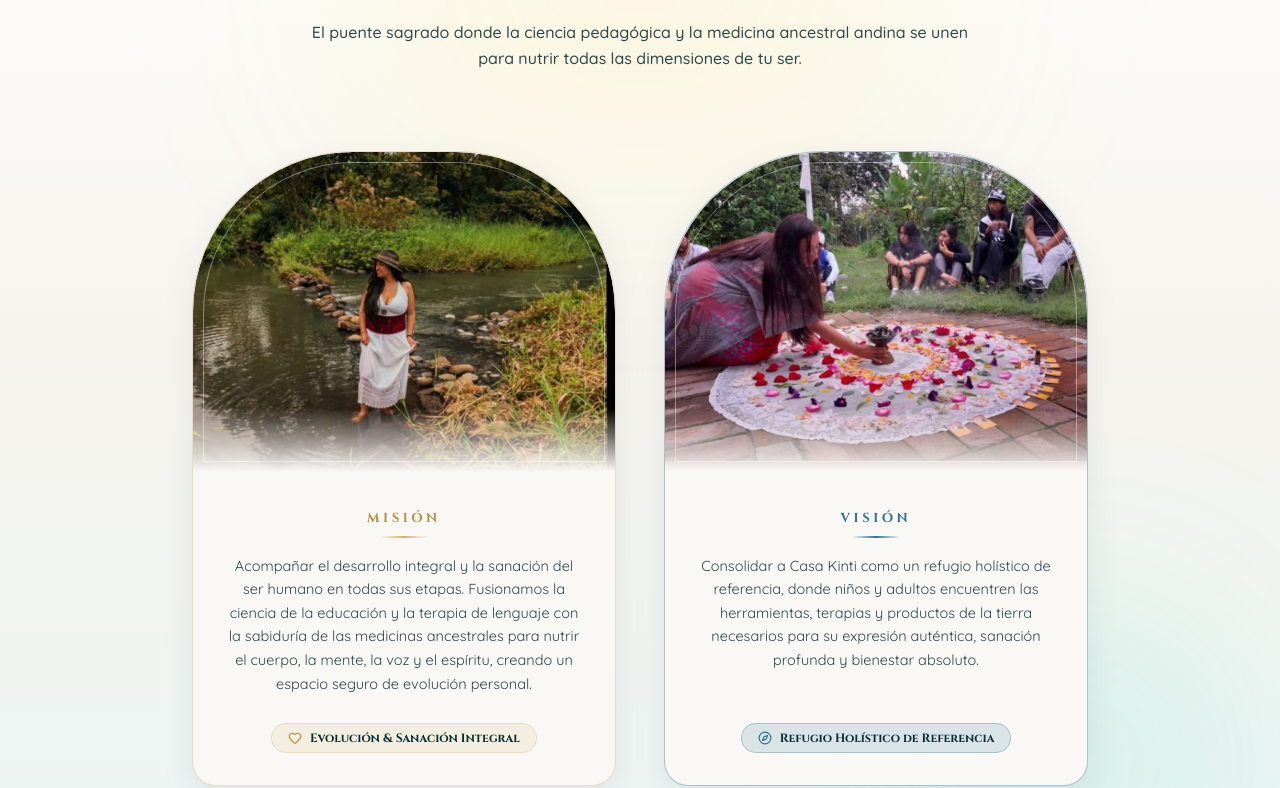
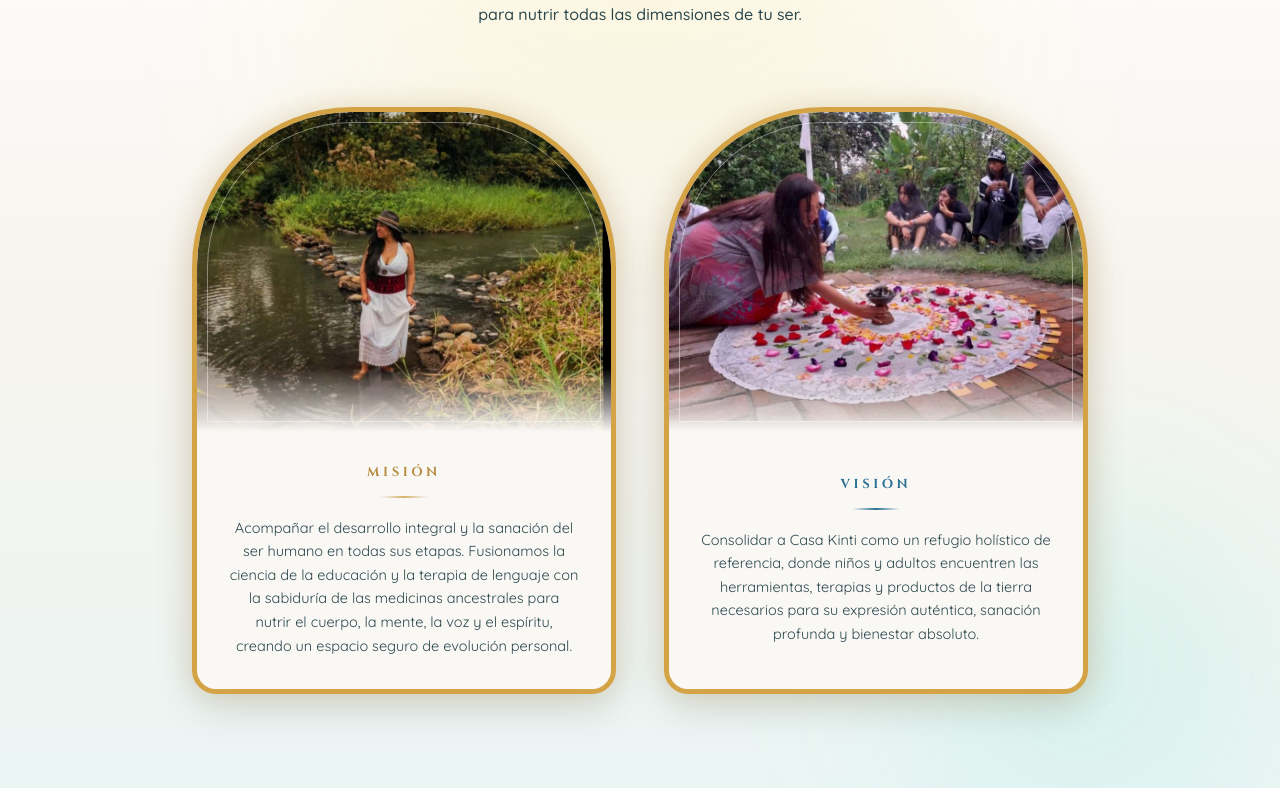
Before and after one commit to kindevec/Casa---Kinti, a React (Vite) app: page / in a window 1280 px wide. Shown: the part 2338-3126 px from the top of the page. Built offline with nearby package versions, Linux system fonts and the light colour scheme; a web font is replaced by a local one.

Commit message:
feat(mision-vision): fotos para educacion limpias sin barra de video, contorno grueso dorado en contenedores y remocion de insignias

```diff
--- a/src/components/MissionVisionSection.tsx
+++ b/src/components/MissionVisionSection.tsx
@@ -1,8 +1,23 @@
 import React from 'react';
 import { motion } from 'motion/react';
-import { Sparkles, Heart, Compass } from 'lucide-react';
+import { useNicheMode } from '../context/NicheContext';
 
 export const MissionVisionSection: React.FC = () => {
+  const { mode } = useNicheMode();
+  const isEducacion = mode === 'educacion';
+
+  // Fotos dinámicas según el nicho activo
+  const misionImage = isEducacion ? '/mision-educacion-ninos.jpg' : '/mision-johanna-rio.jpg';
+  const visionImage = isEducacion ? '/vision-educacion-nino.jpg' : '/vision-ceremonia-mandala.jpg';
+
+  const misionAlt = isEducacion
+    ? 'Misión Casa Kinti - Niños compartiendo merienda y socialización al aire libre'
+    : 'Misión Casa Kinti - Johanna Proaño en conexión con la naturaleza y el río sagrado';
+
+  const visionAlt = isEducacion
+    ? 'Visión Casa Kinti - Niño desarrollando su creatividad y motricidad pintando con alegría'
+    : 'Visión Casa Kinti - Círculo ceremonial sagrado con mandala floral y medicina ancestral';
+
   return (
     <section
       id="mision-vision"
@@ -13,15 +28,8 @@ export const MissionVisionSection: React.FC = () => {
       <div className="absolute -bottom-10 right-10 w-80 h-80 bg-[#00D2B4]/10 rounded-full blur-[100px] pointer-events-none" />
 
       <div className="max-w-6xl mx-auto px-4 sm:px-6 lg:px-8 relative z-10">
-        {/* Cabecera de la Sección */}
+        {/* Cabecera de la Sección (Sin la insignia de arriba) */}
         <div className="text-center max-w-3xl mx-auto space-y-3.5 mb-14 sm:mb-20">
-          <div className="inline-flex items-center gap-2 px-4 py-1.5 rounded-full bg-[#D4B26F]/15 border border-[#D4B26F]/35 shadow-xs">
-            <Sparkles className="w-3.5 h-3.5 text-[#B88E44]" />
-            <span className="text-[11px] sm:text-xs font-serif font-bold tracking-[0.24em] text-[#8C6420] uppercase">
-              PROPÓSITO & ALMA DE CASA KINTI
-            </span>
-          </div>
-
           <h2 className="font-serif text-3xl sm:text-4xl md:text-5xl text-[#052C34] font-black leading-tight drop-shadow-xs">
             Nuestra <span className="italic text-[#B88E44] font-normal">Misión</span> &{' '}
             <span className="italic text-[#2B7294] font-normal">Visión</span>
@@ -32,7 +40,7 @@ export const MissionVisionSection: React.FC = () => {
           </p>
         </div>
 
-        {/* Tarjetas Arqueadas (Estilo Arch / Pórtico Romano) */}
+        {/* Tarjetas Arqueadas con Contorno Grueso y Dorado (Sin insignias) */}
         <div className="grid grid-cols-1 md:grid-cols-2 gap-8 lg:gap-12 max-w-4xl mx-auto items-stretch">
 
           {/* ========================================================
@@ -44,44 +52,35 @@ export const MissionVisionSection: React.FC = () => {
             viewport={{ once: true }}
             transition={{ duration: 0.7 }}
             whileHover={{ y: -6 }}
-            className="group flex flex-col rounded-t-[140px] sm:rounded-t-[160px] rounded-b-3xl overflow-hidden bg-[#FAF8F5] border border-[#D4B26F]/40 shadow-[0_12px_35px_rgba(4,54,81,0.08)] hover:shadow-[0_18px_45px_rgba(212,178,111,0.25)] transition-all duration-400"
+            className="group flex flex-col rounded-t-[140px] sm:rounded-t-[160px] rounded-b-3xl overflow-hidden bg-[#FAF8F5] border-4 sm:border-[5px] border-[#D4A346] shadow-[0_16px_40px_rgba(0,0,0,0.1),0_0_30px_rgba(212,178,111,0.35)] hover:shadow-[0_20px_50px_rgba(212,178,111,0.5)] hover:border-[#FFD700] transition-all duration-400"
           >
             {/* Arco Superior con Fotografía */}
-            <div className="relative h-72 sm:h-80 w-full overflow-hidden rounded-t-[140px] sm:rounded-t-[160px] bg-[#E8E4DA]">
+            <div className="relative h-72 sm:h-80 w-full overflow-hidden rounded-t-[132px] sm:rounded-t-[152px] bg-[#E8E4DA]">
               <img
-                src="/mision-johanna-rio.jpg"
-                alt="Misión Casa Kinti - Johanna Proaño en conexión con la naturaleza y el río sagrado"
-                className="w-full h-full object-cover object-center transition-transform duration-700 ease-out group-hover:scale-106"
+                key={misionImage}
+                src={misionImage}
+                alt={misionAlt}
+                className="w-full h-full object-cover object-center transition-transform duration-700 ease-out group-hover:scale-106 animate-in fade-in duration-500"
                 loading="lazy"
               />
               {/* Velo gradiente fino en la base de la foto */}
               <div className="absolute inset-x-0 bottom-0 h-16 bg-gradient-to-t from-[#FAF8F5] to-transparent pointer-events-none" />
 
-              {/* Marco arqueado interior fino */}
-              <div className="absolute inset-2.5 rounded-t-[130px] sm:rounded-t-[150px] border border-white/40 pointer-events-none" />
+              {/* Marco interior arqueado fino decorativo */}
+              <div className="absolute inset-2.5 rounded-t-[125px] sm:rounded-t-[145px] border border-white/40 pointer-events-none" />
             </div>
 
-            {/* Cuerpo de la Tarjeta */}
-            <div className="p-6 sm:p-8 flex flex-col justify-between flex-1 text-center space-y-4">
-              <div>
-                <span className="inline-block font-serif text-xs sm:text-[13px] font-black tracking-[0.28em] text-[#B88E44] uppercase mb-2">
+            {/* Cuerpo de la Tarjeta (Sin insignias) */}
+            <div className="p-6 sm:p-8 flex flex-col justify-center flex-1 text-center space-y-3.5">
+              <span className="inline-block font-serif text-xs sm:text-[13px] font-black tracking-[0.28em] text-[#B88E44] uppercase">
                 MISIÓN
               </span>
 
-                <div className="w-12 h-0.5 bg-gradient-to-r from-transparent via-[#D4B26F] to-transparent mx-auto mb-4" />
+              <div className="w-12 h-0.5 bg-gradient-to-r from-transparent via-[#D4B26F] to-transparent mx-auto" />
 
-                <p className="text-xs sm:text-sm md:text-[14.5px] text-[#2C484E] font-normal leading-relaxed text-justify sm:text-center">
+              <p className="text-xs sm:text-sm md:text-[14.5px] text-[#2C484E] font-normal leading-relaxed text-justify sm:text-center pt-1">
                 Acompañar el desarrollo integral y la sanación del ser humano en todas sus etapas. Fusionamos la ciencia de la educación y la terapia de lenguaje con la sabiduría de las medicinas ancestrales para nutrir el cuerpo, la mente, la voz y el espíritu, creando un espacio seguro de evolución personal.
               </p>
-              </div>
-
-              {/* Distintivo Inferior */}
-              <div className="pt-3">
-                <div className="inline-flex items-center gap-2 px-4 py-1.5 rounded-full bg-[#D4B26F]/15 border border-[#D4B26F]/30 text-[#052C34] text-xs font-serif font-bold">
-                  <Heart className="w-3.5 h-3.5 text-[#B88E44]" />
-                  <span>Evolución & Sanación Integral</span>
-                </div>
-              </div>
             </div>
           </motion.div>
 
@@ -94,44 +93,35 @@ export const MissionVisionSection: React.FC = () => {
             viewport={{ once: true }}
             transition={{ duration: 0.7, delay: 0.15 }}
             whileHover={{ y: -6 }}
-            className="group flex flex-col rounded-t-[140px] sm:rounded-t-[160px] rounded-b-3xl overflow-hidden bg-[#FAF8F5] border border-[#2B7294]/40 shadow-[0_12px_35px_rgba(4,54,81,0.08)] hover:shadow-[0_18px_45px_rgba(43,114,148,0.25)] transition-all duration-400"
+            className="group flex flex-col rounded-t-[140px] sm:rounded-t-[160px] rounded-b-3xl overflow-hidden bg-[#FAF8F5] border-4 sm:border-[5px] border-[#D4A346] shadow-[0_16px_40px_rgba(0,0,0,0.1),0_0_30px_rgba(212,178,111,0.35)] hover:shadow-[0_20px_50px_rgba(212,178,111,0.5)] hover:border-[#FFD700] transition-all duration-400"
           >
             {/* Arco Superior con Fotografía */}
-            <div className="relative h-72 sm:h-80 w-full overflow-hidden rounded-t-[140px] sm:rounded-t-[160px] bg-[#E8E4DA]">
+            <div className="relative h-72 sm:h-80 w-full overflow-hidden rounded-t-[132px] sm:rounded-t-[152px] bg-[#E8E4DA]">
               <img
-                src="/vision-ceremonia-mandala.jpg"
-                alt="Visión Casa Kinti - Círculo ceremonial sagrado con mandala floral y medicina ancestral"
-                className="w-full h-full object-cover object-center transition-transform duration-700 ease-out group-hover:scale-106"
+                key={visionImage}
+                src={visionImage}
+                alt={visionAlt}
+                className="w-full h-full object-cover object-center transition-transform duration-700 ease-out group-hover:scale-106 animate-in fade-in duration-500"
                 loading="lazy"
               />
               {/* Velo gradiente fino en la base de la foto */}
               <div className="absolute inset-x-0 bottom-0 h-16 bg-gradient-to-t from-[#FAF8F5] to-transparent pointer-events-none" />
 
-              {/* Marco arqueado interior fino */}
-              <div className="absolute inset-2.5 rounded-t-[130px] sm:rounded-t-[150px] border border-white/40 pointer-events-none" />
+              {/* Marco interior arqueado fino decorativo */}
+              <div className="absolute inset-2.5 rounded-t-[125px] sm:rounded-t-[145px] border border-white/40 pointer-events-none" />
             </div>
 
-            {/* Cuerpo de la Tarjeta */}
-            <div className="p-6 sm:p-8 flex flex-col justify-between flex-1 text-center space-y-4">
-              <div>
-                <span className="inline-block font-serif text-xs sm:text-[13px] font-black tracking-[0.28em] text-[#2B7294] uppercase mb-2">
+            {/* Cuerpo de la Tarjeta (Sin insignias) */}
+            <div className="p-6 sm:p-8 flex flex-col justify-center flex-1 text-center space-y-3.5">
+              <span className="inline-block font-serif text-xs sm:text-[13px] font-black tracking-[0.28em] text-[#2B7294] uppercase">
                 VISIÓN
               </span>
 
-                <div className="w-12 h-0.5 bg-gradient-to-r from-transparent via-[#2B7294] to-transparent mx-auto mb-4" />
+              <div className="w-12 h-0.5 bg-gradient-to-r from-transparent via-[#2B7294] to-transparent mx-auto" />
 
-                <p className="text-xs sm:text-sm md:text-[14.5px] text-[#2C484E] font-normal leading-relaxed text-justify sm:text-center">
+              <p className="text-xs sm:text-sm md:text-[14.5px] text-[#2C484E] font-normal leading-relaxed text-justify sm:text-center pt-1">
                 Consolidar a Casa Kinti como un refugio holístico de referencia, donde niños y adultos encuentren las herramientas, terapias y productos de la tierra necesarios para su expresión auténtica, sanación profunda y bienestar absoluto.
               </p>
-              </div>
-
-              {/* Distintivo Inferior */}
-              <div className="pt-3">
-                <div className="inline-flex items-center gap-2 px-4 py-1.5 rounded-full bg-[#2B7294]/15 border border-[#2B7294]/30 text-[#052C34] text-xs font-serif font-bold">
-                  <Compass className="w-3.5 h-3.5 text-[#2B7294]" />
-                  <span>Refugio Holístico de Referencia</span>
-                </div>
-              </div>
             </div>
           </motion.div>
 
```
Also changed, not shown: public/mision-educacion-ninos.jpg (added), public/vision-educacion-nino.jpg (added). Lines whose indentation alone changed are shown as unchanged.
